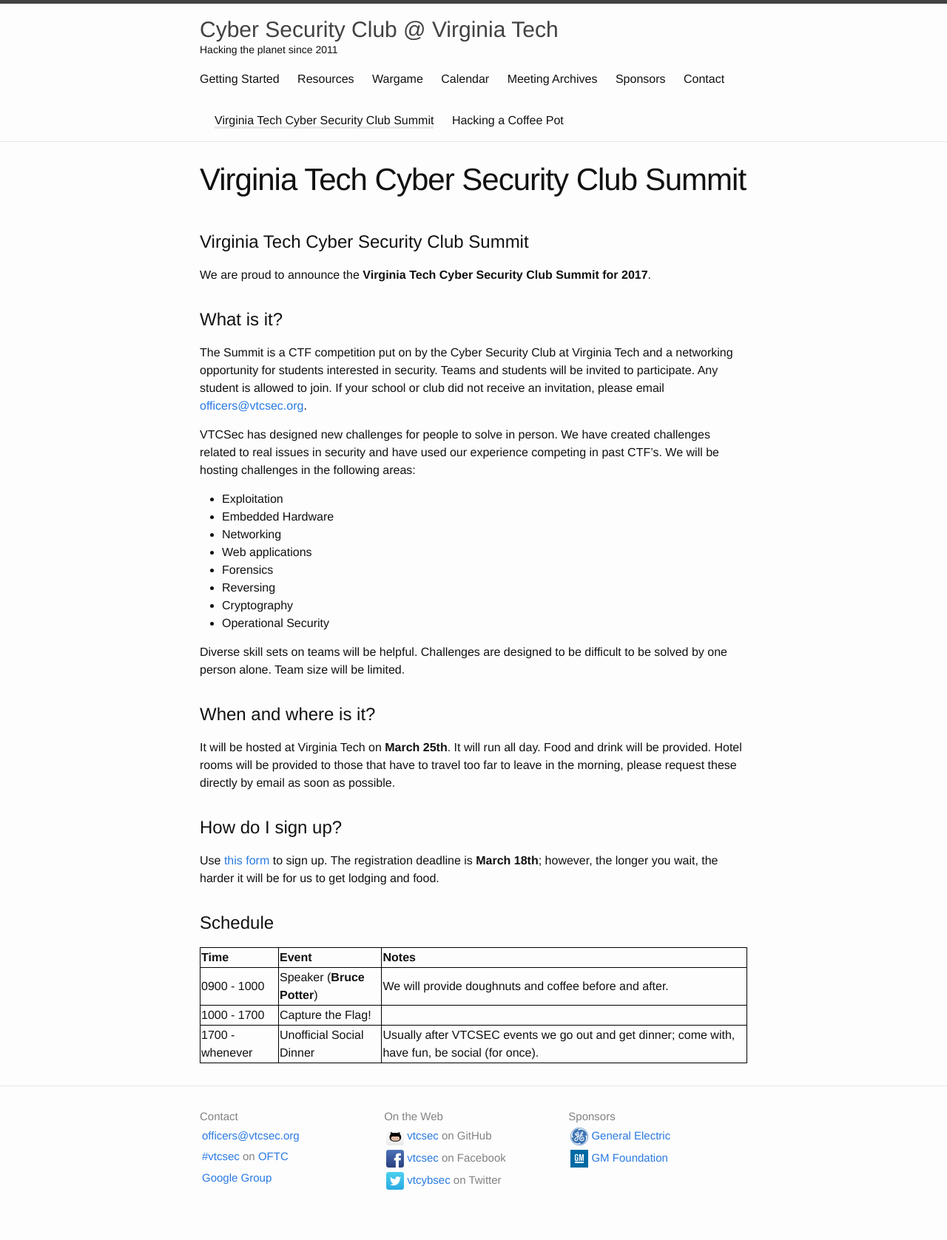
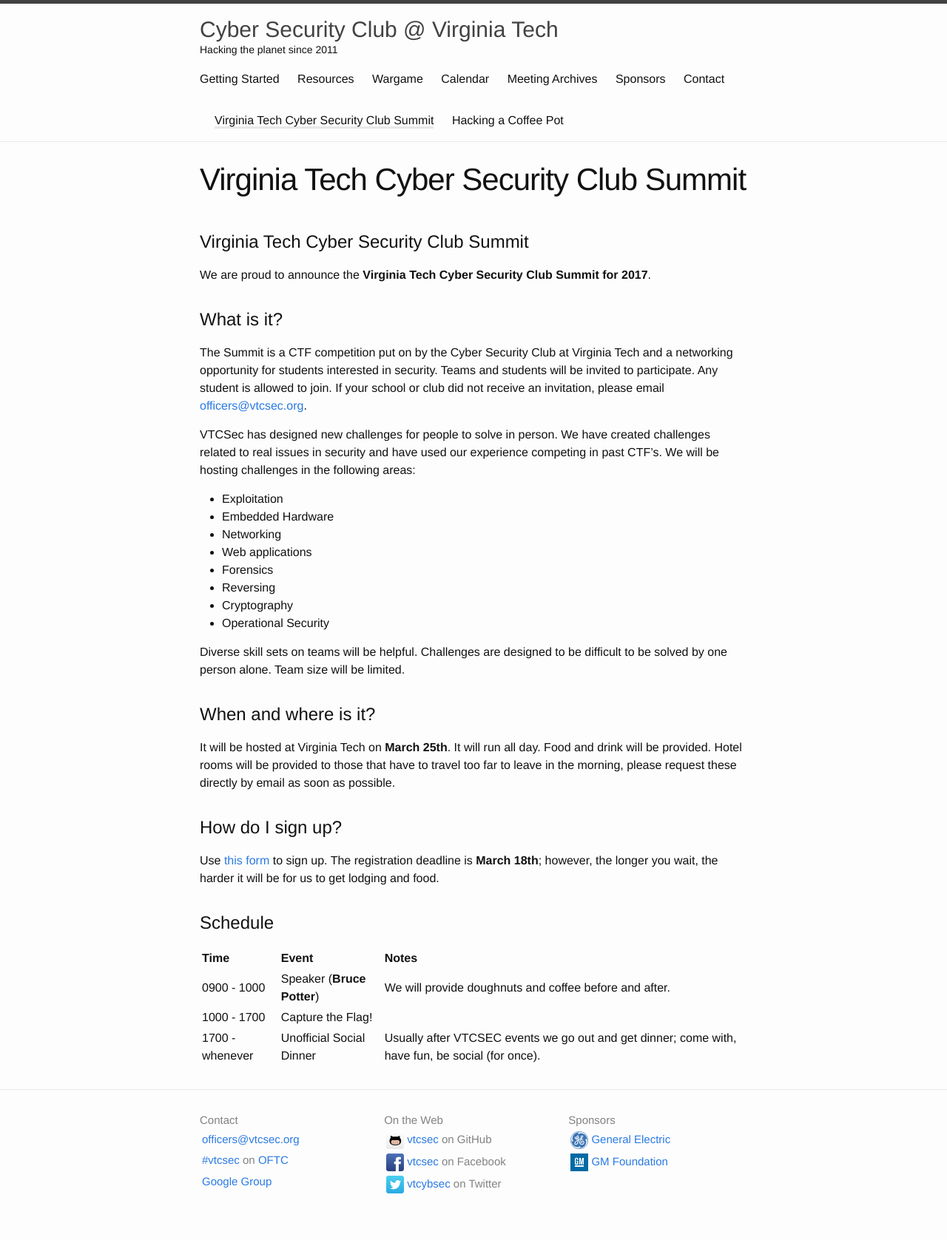
Before and after one commit to VTCSec/vtcsec.org, a Jekyll site: the page built from summit/index.md, in a window 1280 px wide. Shown: the whole page at 74% size. Built offline with Jekyll 4.4.1, drawn with Linux system fonts in a browser that asks for light colours; our own code applies the rules of GitHub Pages for plain Markdown files.

Commit message:
Update index.md

```diff
--- a/summit/index.md
+++ b/summit/index.md
@@ -44,4 +44,3 @@ Use [this form](https://goo.gl/forms/s87aDZc7ULibEvJI2) to sign up.  The registr
 | 0900 - 1000     | Speaker (**Bruce Potter**)  | We will provide doughnuts and coffee before and after.       |
 | 1000 - 1700     | Capture the Flag!           |                                                              |
 | 1700 - whenever | Unofficial Social Dinner    | Usually after VTCSEC events we go out and get dinner; come with, have fun, be social (for once). |
-{:.table}
```
